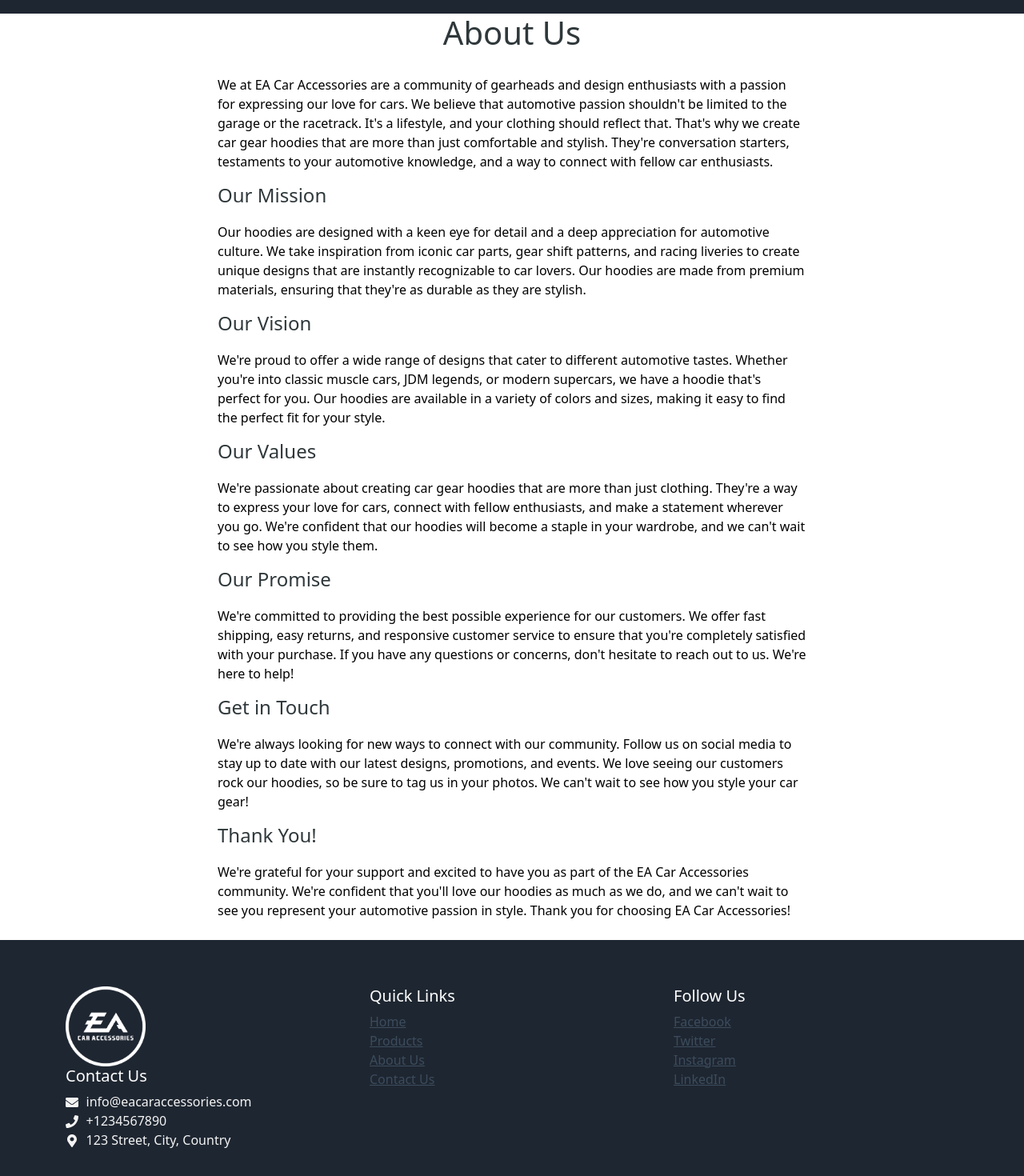
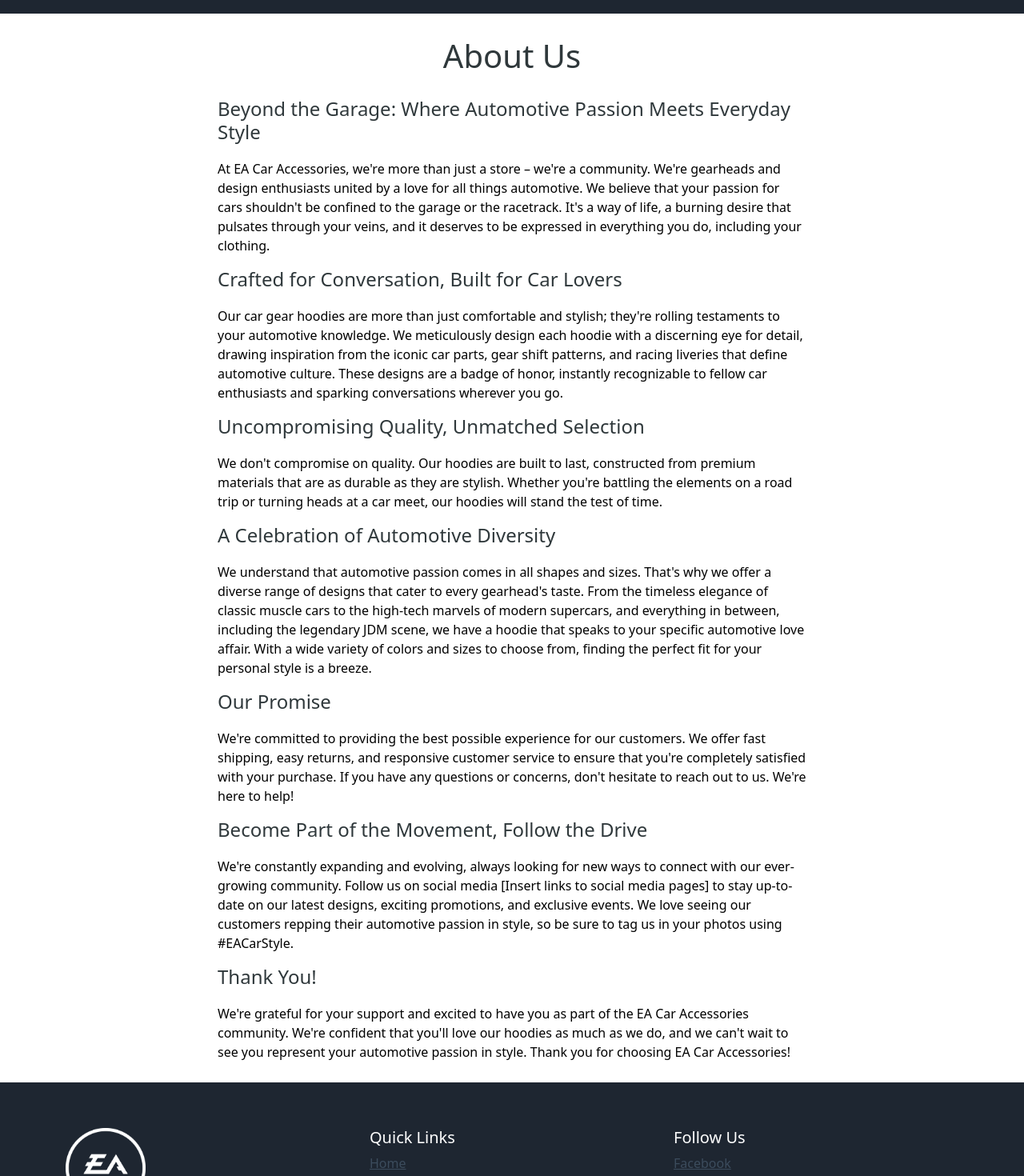
Before and after one commit to mhakantekbas/Ea_Car_Accesories, a React (Create React App) app in the folder frontend/: page /about in a window 1280 px wide. Shown: the part 120-1590 px from the top of the page at 80% size. Built offline with nearby package versions, Linux system fonts and the light colour scheme.

Commit message:
Small changes with spacesing and backend of categories is done

```diff
--- a/frontend/src/components/Footer.jsx
+++ b/frontend/src/components/Footer.jsx
@@ -17,9 +17,9 @@
 							<Col xs={9}>
 								<h5>Contact Us</h5>
 								<ul className="list-unstyled">
-									<li><FaEnvelope className="me-2" />info@eacaraccessories.com</li>
-									<li><FaPhone className="me-2" />+1234567890</li>
-									<li><FaMapMarkerAlt className="me-2" />123 Street, City, Country</li>
+									<li><FaEnvelope className="me-2" />edrisafzali8@gmail.com</li>
+									<li><FaPhone className="me-2" />+1 (916) 841-5679</li>
+									<li><FaMapMarkerAlt className="me-2" />3610 Auburn blvd, Sacramento, California</li>
 								</ul>
 							</Col>
 						</Row>
--- a/frontend/src/screens/AboutUsScreen.jsx
+++ b/frontend/src/screens/AboutUsScreen.jsx
@@ -8,41 +8,39 @@
 
 				<Col md={8}>
 
-					<h1 className="text-center mb-4">About Us</h1>
+					<h1 className="text-center my-4">About Us</h1>
 					{/* Replace this placeholder content with your actual text and images */}
+
+					<h4>Beyond the Garage: Where Automotive Passion Meets Everyday Style</h4>
 					<p>
 
 
-						We at EA Car Accessories are a community of gearheads and design enthusiasts with a passion for expressing our love for cars. We believe that automotive passion shouldn't be limited to the garage or the racetrack. It's a lifestyle, and your clothing should reflect that.
-
-						That's why we create car gear hoodies that are more than just comfortable and stylish. They're conversation starters, testaments to your automotive knowledge, and a way to connect with fellow car enthusiasts.
+						At EA Car Accessories, we're more than just a store – we're a community. We're gearheads and design enthusiasts united by a love for all things automotive. We believe that your passion for cars shouldn't be confined to the garage or the racetrack. It's a way of life, a burning desire that pulsates through your veins, and it deserves to be expressed in everything you do, including your clothing.
 					</p>
-					<h4>Our Mission</h4>
+					<h4>Crafted for Conversation, Built for Car Lovers</h4>
 					<p>
-						Our hoodies are designed with a keen eye for detail and a deep appreciation for automotive culture. We take inspiration from iconic car parts, gear shift patterns, and racing liveries to create unique designs that are instantly recognizable to car lovers. Our hoodies are made from premium materials, ensuring that they're as durable as they are stylish.
+						Our car gear hoodies are more than just comfortable and stylish; they're rolling testaments to your automotive knowledge. We meticulously design each hoodie with a discerning eye for detail, drawing inspiration from the iconic car parts, gear shift patterns, and racing liveries that define automotive culture. These designs are a badge of honor, instantly recognizable to fellow car enthusiasts and sparking conversations wherever you go.
 					</p>
-					<h4>Our Vision</h4>
+					<h4>Uncompromising Quality, Unmatched Selection</h4>
 					<p>
-						We're proud to offer a wide range of designs that cater to different automotive tastes. Whether you're into classic muscle cars, JDM legends, or modern supercars, we have a hoodie that's perfect for you. Our hoodies are available in a variety of colors and sizes, making it easy to find the perfect fit for your style.
+						We don't compromise on quality. Our hoodies are built to last, constructed from premium materials that are as durable as they are stylish. Whether you're battling the elements on a road trip or turning heads at a car meet, our hoodies will stand the test of time.
 					</p>
-					<h4>Our Values</h4>
+					<h4>A Celebration of Automotive Diversity</h4>
 					<p>
-						We're passionate about creating car gear hoodies that are more than just clothing. They're a way to express your love for cars, connect with fellow enthusiasts, and make a statement wherever you go. We're confident that our hoodies will become a staple in your wardrobe, and we can't wait to see how you style them.
+						We understand that automotive passion comes in all shapes and sizes. That's why we offer a diverse range of designs that cater to every gearhead's taste. From the timeless elegance of classic muscle cars to the high-tech marvels of modern supercars, and everything in between, including the legendary JDM scene, we have a hoodie that speaks to your specific automotive love affair. With a wide variety of colors and sizes to choose from, finding the perfect fit for your personal style is a breeze.
 					</p>
 					<h4>Our Promise</h4>
 					<p>
 						We're committed to providing the best possible experience for our customers. We offer fast shipping, easy returns, and responsive customer service to ensure that you're completely satisfied with your purchase. If you have any questions or concerns, don't hesitate to reach out to us. We're here to help!
 					</p>
-					<h4>Get in Touch</h4>
+					<h4>Become Part of the Movement, Follow the Drive</h4>
 					<p>
-						We're always looking for new ways to connect with our community. Follow us on social media to stay up to date with our latest designs, promotions, and events. We love seeing our customers rock our hoodies, so be sure to tag us in your photos. We can't wait to see how you style your car gear!
+						We're constantly expanding and evolving, always looking for new ways to connect with our ever-growing community. Follow us on social media [Insert links to social media pages] to stay up-to-date on our latest designs, exciting promotions, and exclusive events. We love seeing our customers repping their automotive passion in style, so be sure to tag us in your photos using #EACarStyle.
 					</p>
 					<h4>Thank You!</h4>
 					<p>
 						We're grateful for your support and excited to have you as part of the EA Car Accessories community. We're confident that you'll love our hoodies as much as we do, and we can't wait to see you represent your automotive passion in style. Thank you for choosing EA Car Accessories!
 					</p>
-
-
 				</Col>
 			</Row>
 		</Container>
--- a/frontend/src/screens/ContactUsScreen.jsx
+++ b/frontend/src/screens/ContactUsScreen.jsx
@@ -6,7 +6,7 @@
 		<Container>
 			<Row className="justify-content-center">
 				<Col md={8}>
-					<h1>Contact Us</h1>
+					<h1 className="my-4">Contact Us</h1>
 					<p>We'd love to hear from you! Get in touch using the form below or reach out to us through our social media channels.</p>
 
 					<Form>
@@ -37,9 +37,9 @@
 						{/* Replace these placeholders with your actual information */}
 						You can also reach us at:
 						<br />
-						- Email: info@eacaraccessories.com
+						- Email: edrisafzali8@gmail.com
 						<br />
-						- Phone: (555) 555-5555
+						- Phone: +1 (916) 841-5679
 					</p>
 
 
--- a/frontend/src/screens/ProfileScreen.jsx
+++ b/frontend/src/screens/ProfileScreen.jsx
@@ -58,7 +58,7 @@
 						animate={{ opacity: 1, y: 0 }}
 						transition={{ duration: 0.5 }}
 					>
-						<h2>User Profile</h2>
+						<h2 className="my-4">User Profile</h2>
 						<Form onSubmit={submitHandler}>
 							<Form.Group className='my-2' controlId='name'>
 								<Form.Label>Name</Form.Label>
@@ -113,7 +113,7 @@
 						animate={{ opacity: 1, x: 0 }}
 						transition={{ duration: 0.5 }}
 					>
-						<h2>My Orders</h2>
+						<h2 className="my-4">My Orders</h2>
 						{isLoading ? (
 							<Loader />
 						) : error ? (
--- a/frontend/src/screens/admin/OrderListScreen.jsx
+++ b/frontend/src/screens/admin/OrderListScreen.jsx
@@ -9,8 +9,8 @@
 	const { data: orders, isLoading, error } = useGetOrdersQuery();
 
 	return (
-		<Container className='mx-5'>
-			<h1>Orders</h1>
+		<Container className='px-3'>
+			<h1 className="my-3">Orders</h1>
 			{isLoading ? (
 				<Loader />
 			) : error ? (
--- a/frontend/src/screens/admin/ProductEditScreen.jsx
+++ b/frontend/src/screens/admin/ProductEditScreen.jsx
@@ -91,7 +91,7 @@
 				Go Back
 			</Link>
 			<FormContainer>
-				<h1>Edit Product</h1>
+				<h1 >Edit Product</h1>
 				{loadingUpdate && <Loader />}
 				{isLoading ? (
 					<Loader />
--- a/frontend/src/screens/admin/ProductListScreen.jsx
+++ b/frontend/src/screens/admin/ProductListScreen.jsx
@@ -51,7 +51,7 @@
 		<Container className='px-3 '>
 			<Row className='align-items-center'>
 				<Col>
-					<h1>Products</h1>
+					<h1 className="my-3">Products</h1>
 				</Col >
 				<Col className='text-end'>
 					<Button className='my-3' onClick={createProductHandler}>
--- a/frontend/src/screens/admin/UserEditScreen.jsx
+++ b/frontend/src/screens/admin/UserEditScreen.jsx
@@ -54,7 +54,7 @@
 				Go Back
 			</Link>
 			<FormContainer>
-				<h1>Edit User</h1>
+				<h1 >Edit User</h1>
 				{loadingUpdate && <Loader />}
 				{isLoading ? (
 					<Loader />
--- a/frontend/src/screens/admin/UserListScreen.jsx
+++ b/frontend/src/screens/admin/UserListScreen.jsx
@@ -28,7 +28,7 @@
 
 	return (
 		<Container className='px-3'>
-			<h1>Users</h1>
+			<h1 className="my-3">Users</h1>
 			{isLoading ? (
 				<Loader />
 			) : error ? (
```
Also changed, not shown: 1 other file (tests, documents, lock files or other folders).
